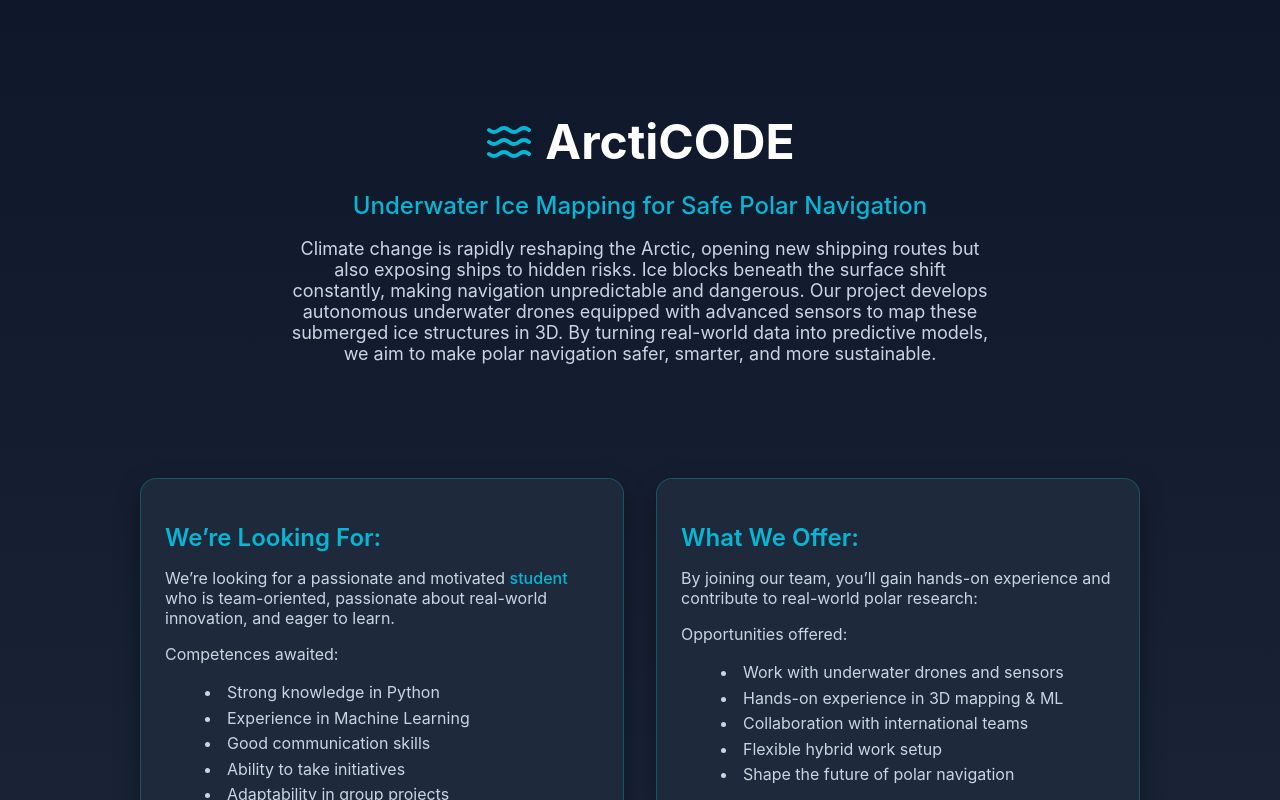
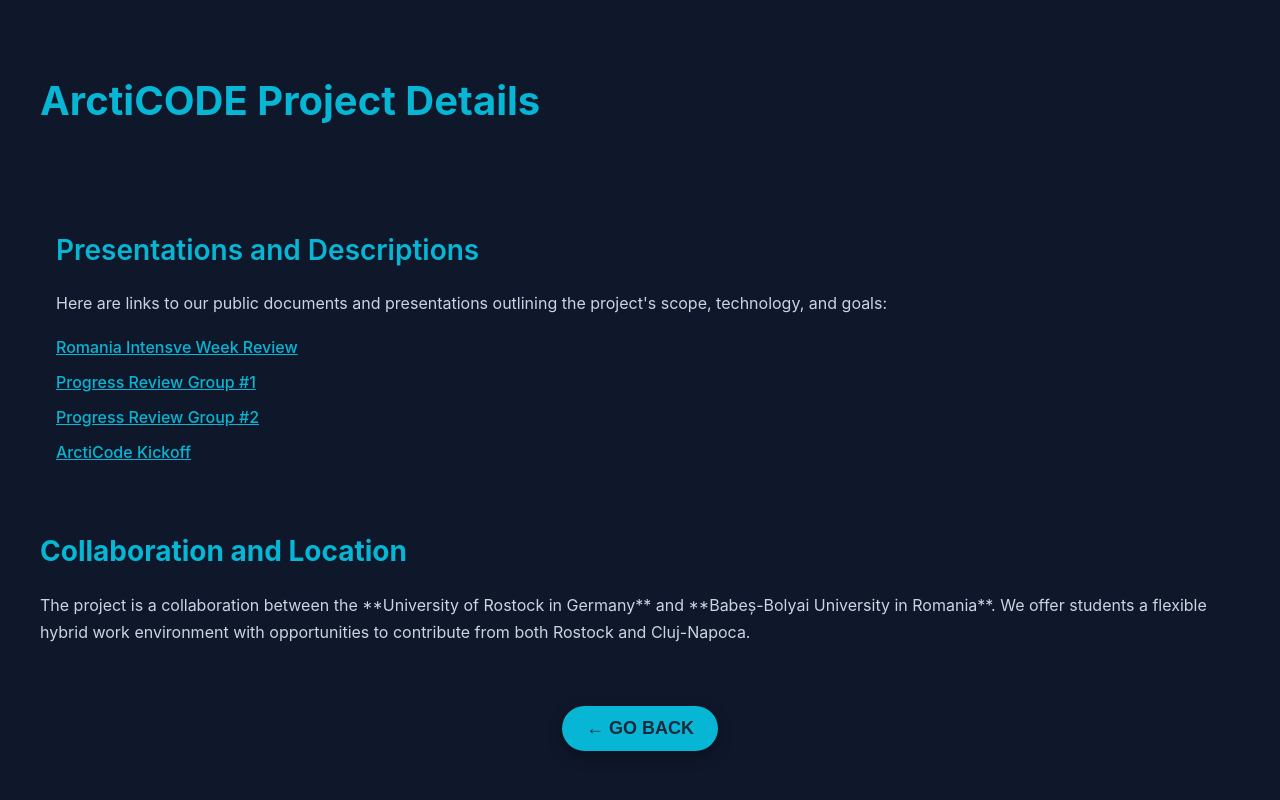
Before and after one commit to Klaraaorban/autonomous-shipping, a React (Create React App) app: page /autonomous-shipping/progress in a window 1280 px wide. Shown: the top 800 px of the page. Built offline with nearby package versions, Linux system fonts and the light colour scheme.

Commit message:
project ppt import

```diff
--- a/src/App.js
+++ b/src/App.js
@@ -1,7 +1,15 @@
+// src/App.js
+
+import React from 'react';
+import { BrowserRouter as Router, Route, Routes } from 'react-router-dom';
 import { motion } from "framer-motion";
 import { Waves } from "lucide-react";
 
-export default function LandingPage() {
+// The imported ProgressPage is what the button will link to
+import ProgressPage from './progress'; // Assuming your details file is named 'src/progress.js'
+
+// --- START: Your Landing Page Content ---
+function LandingContent() {
     const cardStyle = {
         backgroundColor: "#1e293b",
         border: "1px solid rgba(6, 182, 212, 0.3)",
@@ -55,6 +63,7 @@
             </motion.div>
 
             {/* Open Position Section */}
+            {/*
             <motion.div
                 initial={{ opacity: 0, y: 50 }}
                 whileInView={{ opacity: 1, y: 0 }}
@@ -85,7 +94,7 @@
                     </p>
                     <p style={{ color: "#cbd5e1", marginTop: "16px" }}>Opportunities offered:</p>
                     <ul style={{ color: "#cbd5e1", marginTop: "12px", listStyle: "disc inside", lineHeight: "1.6" }}>
-            <li>Work with underwater drones and sensors</li>
+                        <li>Work with autonomous underwater drones and sensors </li>
                         <li>Hands-on experience in 3D mapping & ML</li>
                         <li>Collaboration with international teams</li>
                         <li>Flexible hybrid work setup</li>
@@ -93,7 +102,7 @@
                     </ul>
                 </div>
 
-      </motion.div>
+          </motion.div> */}
 
             {/* Project Image */}
             <div style={{
@@ -101,21 +110,21 @@
                 maxWidth: "900px",
                 margin: "40px 0",
                 overflow: "hidden",
-        borderRadius: "24px",  // rounded corners
+                borderRadius: "24px",
                 boxShadow: "0 10px 30px rgba(0,0,0,0.4)"
             }}>
                 <img
-          src="/drone.png"  // use relative path from public folder
+                    // FIX 1: Use PUBLIC_URL for correct path in subdirectory
+                    src={process.env.PUBLIC_URL + "/drone.png"}
                     alt="Underwater Ice Mapping Drone"
                     style={{
                         width: "100%",
                         height: "auto",
                         display: "block",
-            borderRadius: "24px"  // optional, ensures image itself is rounded
+                        borderRadius: "24px"
                     }}
                 />
             </div>
-
 
 
             {/* Additional Project Details */}
@@ -144,14 +153,15 @@
                 transition={{ duration: 1 }}
                 style={{ marginTop: "80px", marginBottom: "80px", textAlign: "center" }}
             >
-        <h3 style={{ fontSize: "1.5rem", fontWeight: "600", marginBottom: "16px" }}>Ready to dive in?</h3>
+                <h3 style={{ fontSize: "1.5rem", fontWeight: "600", marginBottom: "16px" }}>Ready to find out more?</h3>
                 <button
                     style={buttonStyle}
                     onMouseOver={e => e.currentTarget.style.backgroundColor = "#0ea5e9"}
                     onMouseOut={e => e.currentTarget.style.backgroundColor = "#06b6d4"}
-          onClick={() => window.open("https://forms.office.com/Pages/ResponsePage.aspx?id=7WNIWshA1U-CmPv9t_EwlTm9gyCIRSZHqFMx-cQk0sRUQUtXRU9EUzlBS1FJM1lEWjcxMU9SWFA3My4u", "_blank")}
+                    // FIX 2: Correct the path to include the subdirectory and correct file name
+                    onClick={() => window.location.href = "/autonomous-shipping/progress"}
                 >
-          Apply Now
+                    YES
                 </button>
 
                 {/* For More Information */}
@@ -179,7 +189,22 @@
                 }}
             />
         </div>
-
-
     );
 }
+// --- END: Your Landing Page Content ---
+
+function App() {
+  return (
+    <Router basename="/autonomous-shipping">
+      <Routes>
+        {/* If the URL is just /autonomous-shipping, show the landing content */}
+        <Route path="/" element={<LandingContent />} />
+
+        {/* If the URL is /autonomous-shipping/progress, show the details page */}
+        <Route path="/progress" element={<ProgressPage />} />
+      </Routes>
+    </Router>
+  );
+}
+
+export default App;
--- /dev/null
+++ b/src/progress.js
@@ -0,0 +1,98 @@
+// src/progress.js
+
+import React from 'react';
+import { Link } from 'react-router-dom';
+import { motion } from "framer-motion";
+
+export default function ProgressPage() {
+    const buttonStyle = {
+        backgroundColor: "#06b6d4",
+        color: "#1e293b",
+        fontWeight: "bold",
+        padding: "12px 24px",
+        borderRadius: "24px",
+        fontSize: "1.125rem",
+        cursor: "pointer",
+        border: "none",
+        boxShadow: "0 5px 15px rgba(0,0,0,0.3)",
+        transition: "background-color 0.3s",
+    };
+
+    const linkTextStyle = {
+        color: "#06b6d4",
+        fontWeight: "500",
+        textDecoration: "underline",
+        display: "block",
+        marginBottom: "8px"
+    };
+
+    return (
+        <div style={{ minHeight: "100vh", background: "#0f172a", color: "white", padding: "40px", lineHeight: "1.7" }}>
+            <h1 style={{ color: "#06b6d4", marginBottom: "20px", fontSize: "2.5rem" }}>
+                ArctiCODE Project Details
+            </h1>
+
+            <motion.div
+                initial={{ opacity: 0, y: 30 }}
+                animate={{ opacity: 1, y: 0 }}
+                transition={{ duration: 1, delay: 0.5 }}
+                style={{ maxWidth: "900px", marginTop: "48px", padding: "16px", color: "#cbd5e1", lineHeight: "1.7" }}
+            >
+                <h3 style={{ fontSize: "1.75rem", fontWeight: "600", color: "#06b6d4", marginBottom: "16px" }}>
+                    Presentations and Descriptions
+                </h3>
+                <p style={{ marginBottom: "16px" }}>
+                    Here are links to our public documents and presentations outlining the project's scope, technology, and goals:
+                </p>
+
+                <ul style={{ listStyle: "none", padding: 0 }}>
+                    <li>
+                        <a href="https://docs.google.com/presentation/d/1MDdGaZeodeDjGZvdQdsFH25OKKHdTL9Y/edit?usp=sharing&ouid=110491990081584974378&rtpof=true&sd=true" target="_blank" rel="noopener noreferrer" style={linkTextStyle}>
+                            Romania Intensve Week Review
+                        </a>
+                    </li>
+                    <li>
+                        <a href="https://docs.google.com/presentation/d/1tHukvB91ETcqQXU-ffHa22ijADmMKJKm/edit?usp=sharing&ouid=110491990081584974378&rtpof=true&sd=true" target="_blank" rel="noopener noreferrer" style={linkTextStyle}>
+                            Progress Review Group  #1
+                        </a>
+                    </li>
+                    <li>
+                        <a href="https://docs.google.com/presentation/d/1bHMmGXpZwWe5ytOQM3WqIZbtoeWfzCQq/edit?usp=sharing&ouid=110491990081584974378&rtpof=true&sd=true" target="_blank" rel="noopener noreferrer" style={linkTextStyle}>
+                            Progress Review Group #2
+                        </a>
+                    </li>
+                    <li>
+                        <a href="https://docs.google.com/presentation/d/14ZVo1S4Yjc6hLcA33viAIsW0BKRhE8b0tew96WCGNiI/edit?usp=sharing" target="_blank" rel="noopener noreferrer" style={linkTextStyle}>
+                            ArctiCode Kickoff
+                        </a>
+                    </li>
+                </ul>
+            </motion.div>
+
+            <h2 style={{ color: "#06b6d4", marginTop: "30px", marginBottom: "15px", fontSize: "1.75rem" }}>
+                Collaboration and Location
+            </h2>
+            <p style={{ color: "#cbd5e1" }}>
+                The project is a collaboration between the **University of Rostock in Germany** and **Babeș-Bolyai University in Romania**. We offer students a flexible hybrid work environment with opportunities to contribute from both Rostock and Cluj-Napoca.
+            </p>
+
+            <motion.div
+                initial={{ opacity: 0 }}
+                animate={{ opacity: 1 }}
+                transition={{ duration: 1 }}
+                style={{ marginTop: "60px", textAlign: "center" }}
+            >
+                <Link to="/" style={{ textDecoration: 'none' }}>
+                    <button
+                        style={buttonStyle}
+                        onMouseOver={e => e.currentTarget.style.backgroundColor = "#0ea5e9"}
+                        onMouseOut={e => e.currentTarget.style.backgroundColor = "#06b6d4"}
+                    >
+                        ← GO BACK
+                    </button>
+                </Link>
+            </motion.div>
+
+        </div>
+    );
+}
```
Also changed, not shown: package.json (+8 -2 lines), 1 other file (tests, documents, lock files or other folders). Lines whose indentation alone changed are shown as unchanged.
